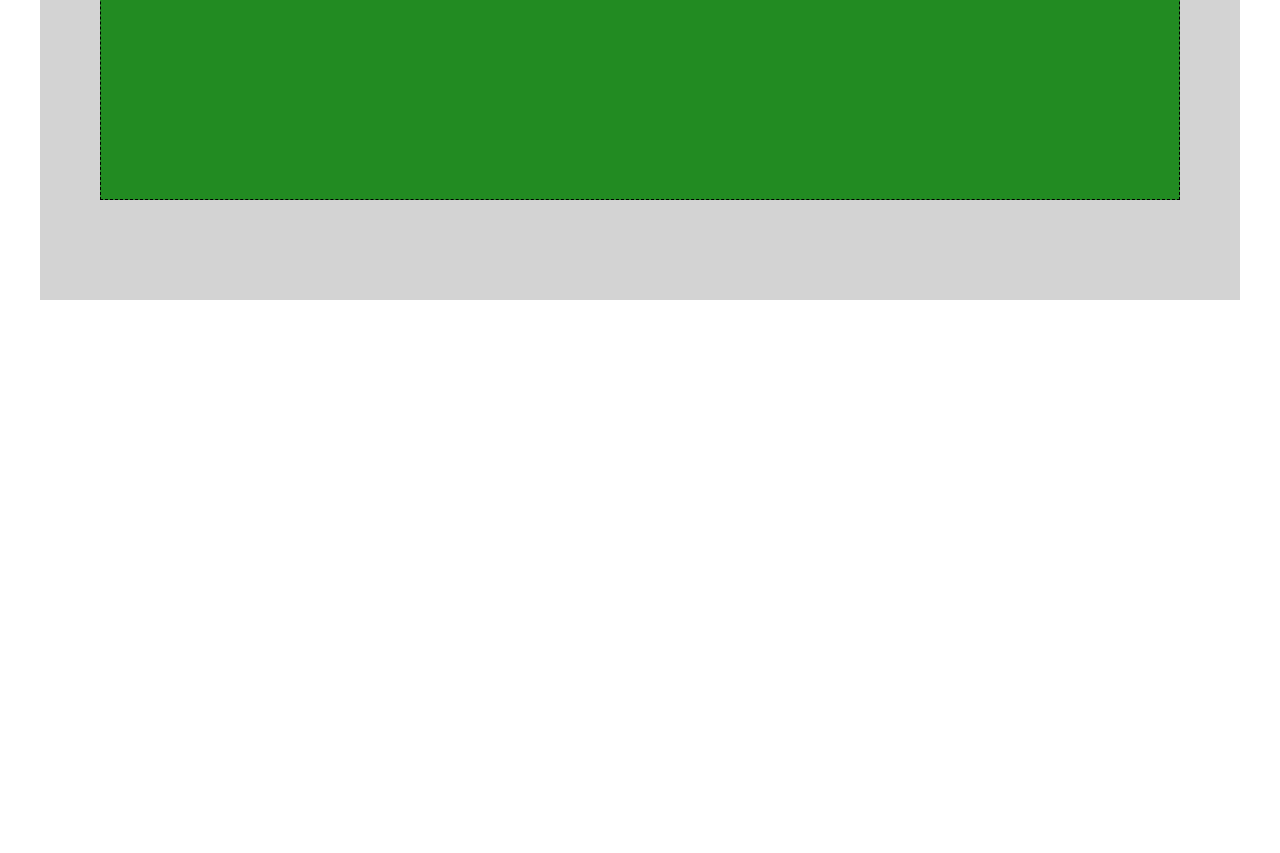
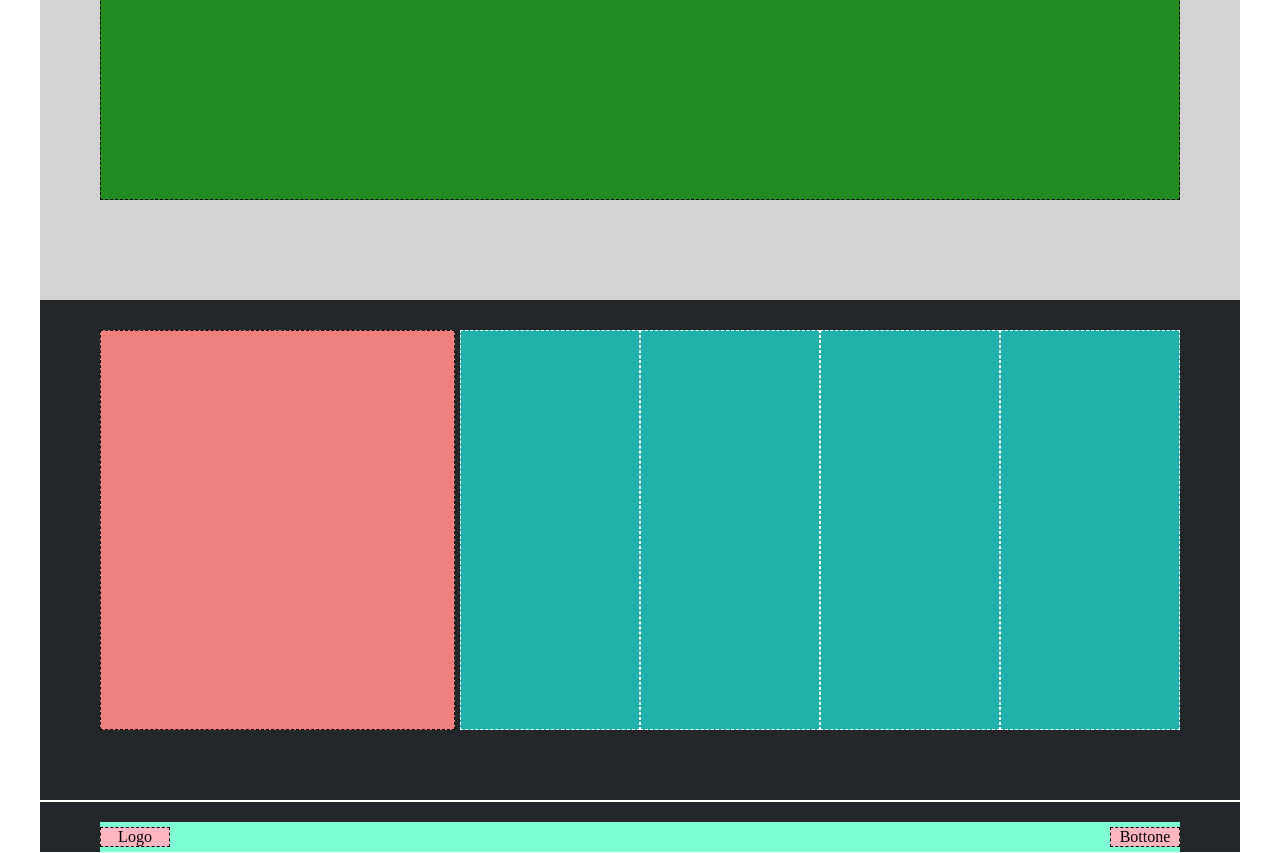
Before and after one commit to igorliotta/htmlcss-struttura-discord, a plain HTML site: page index.html in a window 1280 px wide. Shown: the part 2702-3555 px from the top of the page. Before the commit the page ends 3002 px from the top, so only its background shows below. Drawn offline with Linux system fonts and the light colour scheme.

Commit message:
Added: first and second section of footer

```diff
--- a/css/app.css
+++ b/css/app.css
@@ -156,3 +156,69 @@ body {
     border: 1px dashed black;
     padding: 60px;
 }
+
+/* Inizio footer */
+/* Prima section del footer */
+
+.container-footer {
+    width: 1200px;
+    min-height: 500px;
+    background-color: #23272a;
+    padding: 30px 60px 60px;
+}
+
+.row-footer {
+    display: flex;
+}
+
+.col-2 {
+    flex-basis: calc( 100% / 6 );
+    min-height: 400px;
+    background-color: #20b2aa;
+    border: 1px dashed white;
+}
+
+.col-4 {
+    flex-basis: calc( 100% / 6 );
+    min-height: 400px;
+    background-color: #f08080;
+    flex-grow: 1;
+    border: 1px dashed black;
+    margin-right: 5px;
+}
+
+/* Seconda section del footer */
+
+.container-footer-2 {
+    min-width: 1000px;
+    min-height: 50px;
+    border-top: 2px solid white;
+    border-bottom: 1px solid white;
+    background-color: #23272a;
+}
+
+.row-footer-2 {
+    display: flex;
+    justify-content: center;
+}
+
+.col-12-f {
+    flex-basis: calc( 100% - 120px );
+    min-height: 30px;
+    background-color: #7fffd4;
+    margin-top: 20px;
+}
+
+.row-footer-3 {
+    display: flex;
+    justify-content: space-between;
+}
+
+.col-footer {
+    width: 70px;
+    height: 20px;
+    background-color: #ffb6c1;
+    margin-top: 5px;
+    border: 1px dashed black;
+    text-align: center;
+}
--- a/index.html
+++ b/index.html
@@ -76,11 +76,45 @@
                 </div>
             </div>
         </section>
+
     </main>
 
     <!-- Inizio struttura footer -->
 
-    <footer></footer>
+    <footer>
+
+    <!-- Prima section del footer -->
+        <section>
+            <div class="container-footer">
+                <div class="row-footer">
+                    <div class="col-4"></div>
+                    <div class="col-2"></div>
+                    <div class="col-2"></div>
+                    <div class="col-2"></div>
+                    <div class="col-2"></div>
+                </div>
+            </div>
+        </section>
+
+        <!-- Seconda section del footer -->
+
+        <section>
+            <div class="container-footer-2">
+                <div class="row-footer-2">
+                    <div class="col-12-f">
+
+                        <div class="row-footer-3">
+                            <div class="col-footer">Logo</div>
+                            <div class="col-footer">Bottone</div>
+                        </div>
+                    </div>
+                </div>
+            </div>
+        </section>
+
+
+
+    </footer>
 
 </body>
 </html>
```
